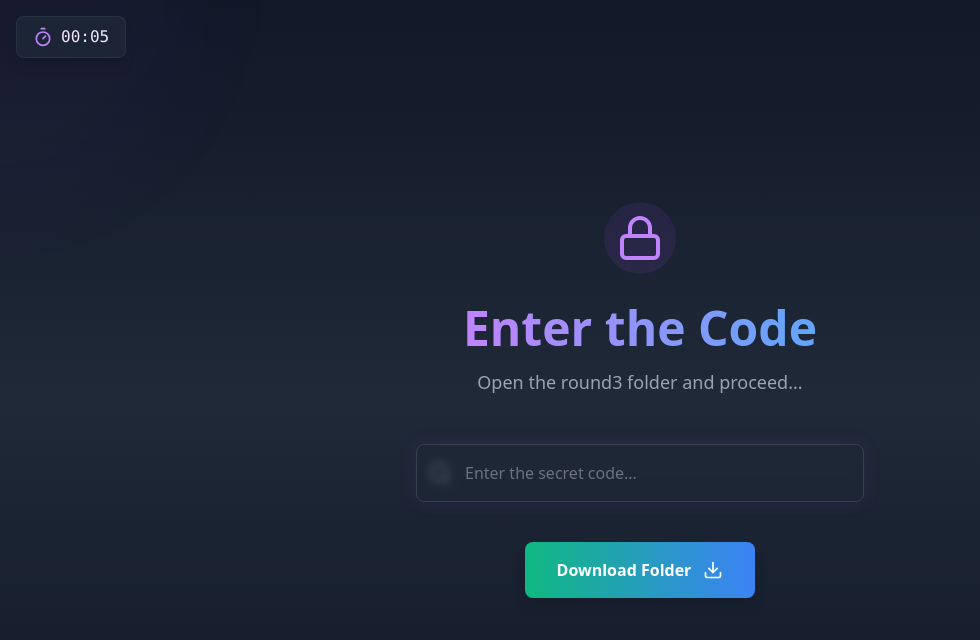
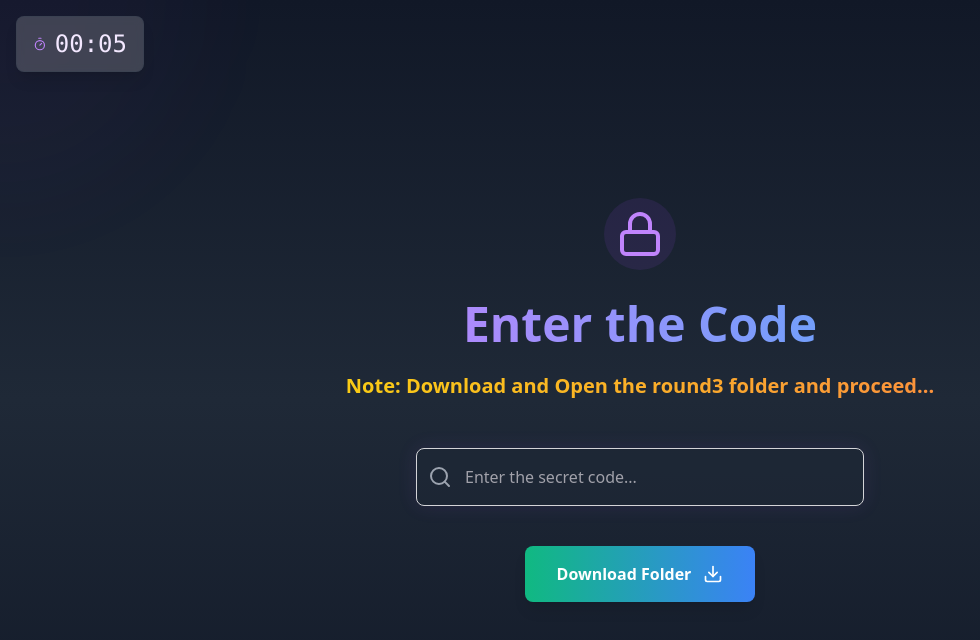
Before and after one commit to Harish-Elangovan-10/Binary_BreakOut-Main, a React (Vite) app: page /Round3 in a window 1280 px wide. Shown: the top 640 px of the page, without its empty margins (0-980 px from the left). Built offline with nearby package versions, Linux system fonts and the light colour scheme.

Commit message:
Round3 UI Changes

```diff
--- a/src/Round3.tsx
+++ b/src/Round3.tsx
@@ -82,9 +82,9 @@ function Round3() {
       </div>
 
       {/* Timer */}
-      <div className="fixed top-4 left-4 flex items-center gap-2 bg-gray-800/80 backdrop-blur-sm px-4 py-2 rounded-lg border border-gray-700/50 shadow-lg">
-        <Timer className="w-5 h-5 text-purple-400" />
-        <span className="font-mono text-purple-100">{formatTime(time)}</span>
+      <div className="fixed w-32 h-14 top-4 left-4 flex items-center gap-2 bg-zinc-200/20 backdrop-blur-sm px-4 py-2 rounded-lg border border-gray-700/50 shadow-lg">
+        <Timer className="w-6 h-6 text-purple-400" />
+        <span className="font-mono text-purple-100 text-2xl">{formatTime(time)}</span>
       </div>
 
       {/* Main Content */}
@@ -98,7 +98,7 @@ function Round3() {
               <h1 className="text-5xl font-bold mb-4 bg-gradient-to-r from-purple-400 to-blue-400 bg-clip-text text-transparent">
                 Enter the Code
               </h1>
-              <p className="text-gray-400 text-lg">Open the round3 folder and proceed...</p>
+              <h2 className="text-xl mt-6 font-bold bg-gradient-to-r from-yellow-400 to-orange-400 bg-clip-text text-transparent">Note: Download and Open the round3 folder and proceed...</h2>
             </div>
             <form onSubmit={handleSubmit} className="w-full max-w-md">
               <div className="relative group">
@@ -107,7 +107,7 @@ function Round3() {
                   type="text"
                   value={searchInput}
                   onChange={(e) => setSearchInput(e.target.value)}
-                  className={`w-full bg-gray-800/50 backdrop-blur-sm border border-gray-700 rounded-lg py-4 px-12 focus:outline-none focus:ring-2 focus:ring-purple-500/50 focus:border-purple-500 text-white placeholder-gray-500 shadow-lg transition-all ${
+                  className={`w-full bg-gray-800/50 border border-zinc-300 rounded-lg py-4 px-12 focus:outline-none focus:ring-2 focus:ring-purple-500/50 focus:border-purple-500 text-white placeholder-zinc-400 shadow-lg transition-all ${
                     isShaking ? 'animate-shake1' : ''
                   }`}
                   placeholder="Enter the secret code..."
@@ -119,7 +119,7 @@ function Round3() {
             </form>
             <button
               onClick={downloadFolder}
-              className="mt-10 bg-gradient-to-r from-emerald-500 to-blue-500 text-white font-bold py-4 px-8 rounded-lg flex items-center gap-3 mx-auto hover:from-emerald-400 hover:to-blue-400 transition-all duration-300 shadow-lg hover:shadow-green-500/20"
+              className="mt-10 bg-gradient-to-r from-emerald-500 to-blue-500 text-white font-bold py-4 px-8 rounded-lg flex items-center gap-3 mx-auto hover:from-orange-400 hover:to-red-400 transition-all duration-1000 shadow-lg hover:shadow-yellow-500/20 ease-in"
             >
               Download Folder
               <Download className="w-5 h-5" />
@@ -127,19 +127,19 @@ function Round3() {
           </>
         ) : (
           <div className="text-center transform animate-fade-in1">
-            <div className="mb-8">
+            <div className="mb-8 flex flex-col items-center gap-3">
               <div className="w-24 h-24 rounded-full bg-purple-500/20 mx-auto flex items-center justify-center mb-6">
                 <div className="w-16 h-16 rounded-full bg-purple-500/40 flex items-center justify-center animate-pulse">
                   <div className="w-8 h-8 rounded-full bg-purple-400"></div>
                 </div>
               </div>
-              <h2 className="text-5xl font-bold mb-4 bg-gradient-to-r from-purple-400 to-blue-400 bg-clip-text text-transparent">
+              <h2 className="h-14 text-5xl font-bold mb-8 bg-gradient-to-r from-green-400 to-emerald-700 bg-clip-text text-transparent">
                 Congratulations!
               </h2>
-              <p className="text-xl mb-8 text-gray-300">
-                Your key is: <span className="font-mono text-3xl text-purple-400 bg-purple-500/10 px-4 py-2 rounded-lg ml-2">7</span>
+              <p className="text-2xl mb-8 text-gray-300">
+                Your key is: <span className="font-mono text-3xl text-yellow-400 bg-purple-500/10 px-4 py-2 rounded-lg ml-2">7</span>
               </p>
-              <p className="text-lg text-gray-400 mb-8">
+              <p className="text-2xl text-gray-400 mb-8">
                 Time taken: <span className="font-mono text-purple-400">{formatTime(time)}</span>
               </p>
             </div>
```
